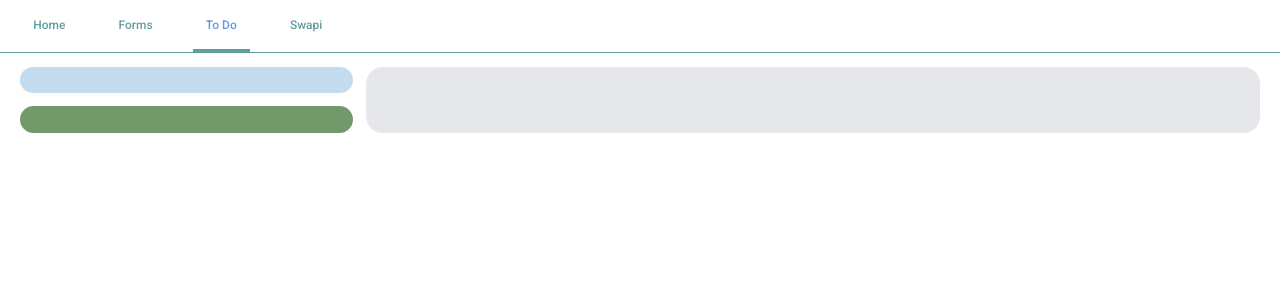
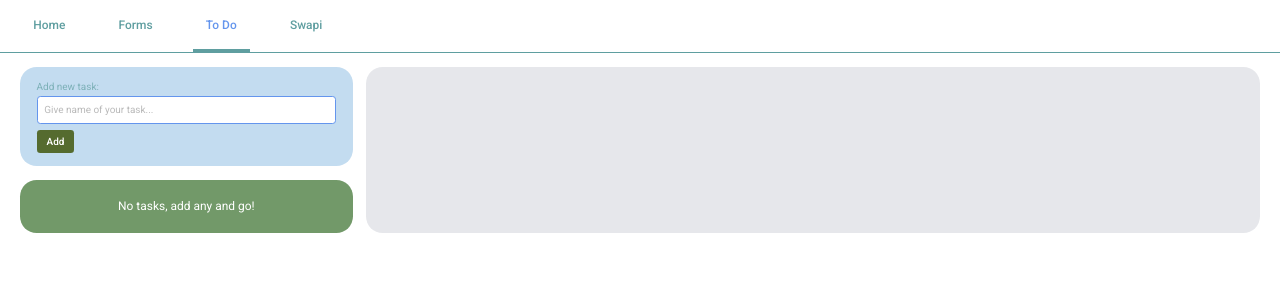
Before and after one commit to deftime/ReactSandbox, a React (Vite) app: page /todo in a window 1280 px wide. Shown: the top 300 px of the page. Built offline with nearby package versions, Linux system fonts and the light colour scheme.

Commit message:
Run Add, Check and Remove task functions + adding form.

```diff
--- /dev/null
+++ b/src/components/FormAddTask.tsx
@@ -0,0 +1,31 @@
+import { type SubmitHandler, useForm } from "react-hook-form";
+import { type TaskTypeClear } from "@/hooks/useTasks.ts";
+import clsx from "clsx";
+import forms from '@/styles/modules/forms.module.scss';
+import cls from '@/styles/modules/formAddTask.module.scss';
+
+type FormAddTaskProps = {
+  pushData: (data: TaskTypeClear) => void
+}
+
+export function FormAddTask(props: FormAddTaskProps) {
+  const { register, handleSubmit, reset, formState: { errors } } = useForm<TaskTypeClear>({
+    mode: 'onChange',
+  });
+
+  const onSubmit: SubmitHandler<TaskTypeClear> = (data: TaskTypeClear) => {
+    props.pushData(data);
+    reset();
+  }
+
+  return (
+    <form action="#" className={cls.formTask} onSubmit={handleSubmit(onSubmit)}>
+      <div className={clsx(forms.inputBlock, cls.inp)}>
+        <label htmlFor="taskTitle">Add new task:</label>
+        <input type="text" id="taskTitle" placeholder="Give name of your task..." {...register('title', { required: 'Enter your task', minLength: 10 })} />
+        {errors.title && <span className={forms.errorMsg}>{errors.title?.message}</span>}
+      </div>
+      <button type="submit" className={clsx(forms.submit, cls.submit)}>Add</button>
+    </form>
+  )
+}
--- a/src/components/Task.tsx
+++ b/src/components/Task.tsx
@@ -1,3 +1,4 @@
+import type { MouseEvent } from "react";
 import clsx from "clsx";
 import cls from '@/styles/modules/task.module.scss';
 import closeIcon from '@/assets/close.svg';
@@ -6,13 +7,13 @@ type TaskProps = {
   id: number
   name: string
   isDone: boolean
-  onCheck: () => void
-  onDelete: () => void
+  onCheck: (e: MouseEvent<HTMLElement>) => void
+  onDelete: (e: MouseEvent<HTMLElement>) => void
 }
 
 export function Task(props: TaskProps) {
   return (
-    <div className={clsx(cls.task, props.isDone && cls.done)}>
+    <div className={clsx(cls.task, props.isDone && cls.done)} data-id={props.id} onClick={()=> console.log('Task click!')}>
       <div className={cls.checker} onClick={props.onCheck}></div>
       <div className={cls.name}>{props.name}</div>
       <div className={cls.tools}>
--- a/src/hooks/useTasks.ts
+++ b/src/hooks/useTasks.ts
@@ -5,6 +5,8 @@ type TaskType = {
   isDone: boolean
   title: string,
 }
+
+export type TaskTypeClear = Omit<TaskType, 'id' | 'isDone'>
 
 export function useTasks() {
   const [tasks, setTasks] = useState<TaskType[]>([]);
@@ -16,7 +18,7 @@ export function useTasks() {
     }
   }, []);
 
-  const addTask = (taskData: Omit<TaskType, 'id' | 'isDone'>) => {
+  const addTask = (taskData: TaskTypeClear) => {
     const newId = Math.floor(Math.random() * 100);
     const newTask = { ...taskData, id: newId, isDone: false };
     setTasks([...tasks, newTask]);
@@ -40,24 +42,6 @@ export function useTasks() {
     localStorage.setItem('tasks', JSON.stringify(newTasks));
   }
 
-  const tasksListExp: TaskType[] = [
-    {
-      id: 5643,
-      title: 'Go to the Post',
-      isDone: false
-    },
-    {
-      id: 8976,
-      title: 'Bike to wood ride',
-      isDone: false
-    },
-    {
-      id: 9907,
-      title: 'Playing WoW',
-      isDone: false
-    }
-  ]
-
   return { tasks, addTask, checkTask, deleteTask }
 
 }
--- a/src/pages/TodoPage.tsx
+++ b/src/pages/TodoPage.tsx
@@ -1,21 +1,31 @@
 import clsx from "clsx";
 import cls from '@/styles/modules/todoPage.module.scss';
+import { useTasks } from "@/hooks/useTasks.ts";
 import { Task } from "@/components/Task.tsx";
-import { useTasks } from "@/hooks/useTasks.ts";
+import { FormAddTask } from "@/components/FormAddTask.tsx";
 
 export function TodoPage() {
-  const { tasks } = useTasks()
+  const { tasks, addTask, checkTask, deleteTask } = useTasks()
 
   return (
     <section className={cls.todoApp}>
       <div className={cls.side}>
-        <div className={cls.add}></div>
+        <div className={cls.add}>
+          <FormAddTask pushData={addTask} />
+        </div>
         <div className={cls.list}>
+          {tasks.length === 0 && <span className={cls.nope}>No tasks, add any and go!</span>}
           {tasks.map((elem) => (
             <Task key={elem.id} id={elem.id} name={elem.title} isDone={elem.isDone} onCheck={
-              () => { console.log('Checked: ' + elem.id) }
+              (e) => {
+                e.stopPropagation();
+                checkTask(elem.id);
+              }
             } onDelete={
-              () => { console.log('Deleted: ' + elem.id) }
+              (e) => {
+                e.stopPropagation();
+                deleteTask(elem.id);
+              }
             } />
           ))}
         </div>
--- /dev/null
+++ b/src/styles/modules/formAddTask.module.scss
@@ -0,0 +1,20 @@
+@use '../variables' as *;
+
+.formTask {
+  .inp {
+    label {
+      color: $bluelight;
+      opacity: 0.7;
+    }
+  }
+  button.submit {
+    font-weight: 500;
+    margin: 0;
+    width: fit-content;
+    min-width: unset;
+    padding: vw(7) vw(15);
+    &:hover {
+      opacity: 0.7;
+    }
+  }
+}
--- a/src/styles/modules/forms.module.scss
+++ b/src/styles/modules/forms.module.scss
@@ -60,6 +60,12 @@
     background-repeat: no-repeat;
     background-position: right vw(15) center;
     background-size: vw(12);
+  }
+  label {
+    display: block;
+    font-size: vw(15);
+    line-height: vw(20);
+    margin-bottom: vw(5);
   }
 
   &.inputRadio {
--- a/src/styles/modules/todoPage.module.scss
+++ b/src/styles/modules/todoPage.module.scss
@@ -23,8 +23,15 @@
 
 .list {
   border-radius: vw(25);
-  padding: vw(20) vw(25);
+  padding: vw(30);
   background-color: $greenlight;
+  .nope {
+    font-size: vw(18);
+    line-height: vw(20);
+    color: #fff;
+    display: block;
+    text-align: center;
+  }
 }
 
 .details {
```
